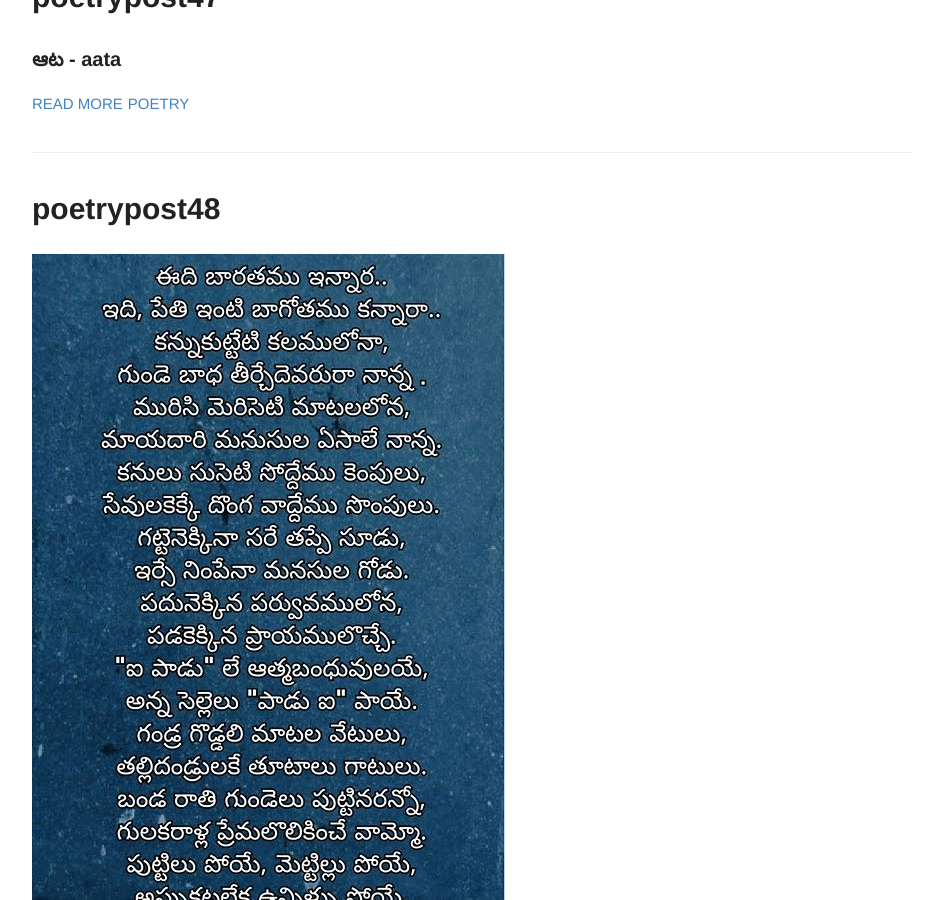
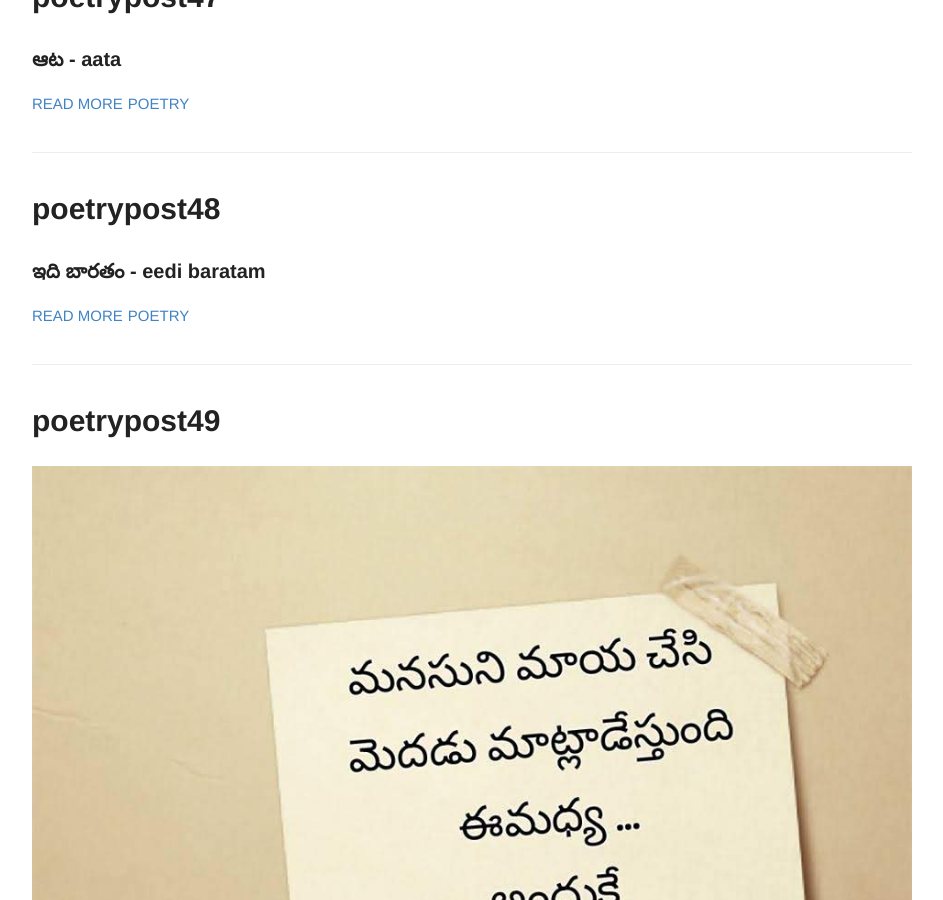
Before and after one commit to rsk/rsk.github.io, a Jekyll site: the page built from index.html, in a window 1280 px wide and 900 px high, scrolled down 13498 px. Shown: the whole window, without its empty margins (168-1111 px from the left). Built offline with Jekyll 4.4.1, drawn with Linux system fonts in a browser that asks for light colours.

Commit message:
update excerpt

```diff
--- a/_posts/2014-6-24-poetrypost48.md
+++ b/_posts/2014-6-24-poetrypost48.md
@@ -2,6 +2,7 @@
 layout: post
 title: poetrypost48
 number: 48
+excerpt: ఇది బారతం - eedi baratam
 tags:
   - poetry
 
```
